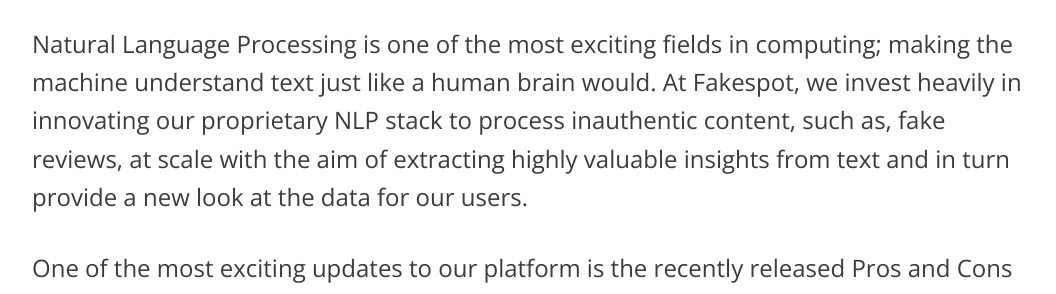
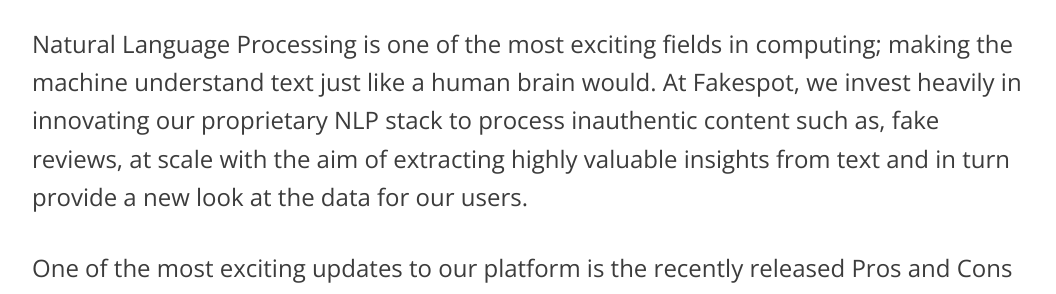
Before and after one commit to saouddk/saouddk.github.io, a Jekyll site: the page built from _posts/2022-06-07-fakespot-solves-nlps-most-complex-problem.markdown, in a window 1280 px wide and 900 px high, scrolled down 445 px. Shown: the part 233-527 px from the top of the window, without its empty margins (113-1169 px from the left). Built offline with Jekyll 4.4.1, drawn with Linux system fonts in a browser that asks for light colours; some of the changed text lies outside the part shown.

Commit message:
Changes.

```diff
--- a/_posts/2022-06-07-fakespot-solves-nlps-most-complex-problem.markdown
+++ b/_posts/2022-06-07-fakespot-solves-nlps-most-complex-problem.markdown
@@ -8,11 +8,11 @@
 permalink: /:year/:month/:day/fakespot-solves-nlps-most-complex-problem
 author: Saoud Khalifah # Add name author (optional)
 ---
-Natural Language Processing is one of the most exciting fields in computing; making the machine understand text just like a human brain would. At Fakespot, we invest heavily in innovating our proprietary NLP stack to process inauthentic content, such as, fake reviews, at scale with the aim of extracting highly valuable insights from text and in turn provide a new look at the data for our users.
+Natural Language Processing is one of the most exciting fields in computing; making the machine understand text just like a human brain would. At Fakespot, we invest heavily in innovating our proprietary NLP stack to process inauthentic content such as, fake reviews, at scale with the aim of extracting highly valuable insights from text and in turn provide a new look at the data for our users.
 
 One of the most exciting updates to our platform is the recently released Pros and Cons model which essentially replaces the need for reading reviews! The model is a generative transformer model that "writes" or "composes" its own reviews of the positives and negatives of a product at the level of the GPT derived models we hear about in the press quite often. It has been trained on billions of data points with the model itself utilizing 5 different models under the hood with a really interesting but complex architecture and pipeline.
 
 The Pros/Cons product is now fully rolled out on our Amazon.com Analysis Reports on Fakespot.com with further expansion across different websites coming very soon (including the mobile apps). Check out the Loom demo video of me demonstrating it below:
 <div style="position: relative; padding-bottom: 62.5%; height: 0;"><iframe src="https://www.loom.com/embed/103e3445afc54e91b94ef64a0855f491" frameborder="0" webkitallowfullscreen mozallowfullscreen allowfullscreen style="position: absolute; top: 0; left: 0; width: 100%; height: 100%;"></iframe></div>
 
-Businesses and companies that are interested in trying our Pros/Cons feature can also reach out to us via [Fakespot Trust AI Page](https://fakespot.com/trustai) where a member from our business development team will show case how this model can revolutionize the way your business processes text today. The use cases go beyond reviews. You can also try out our Pros/Cons api on RapidAPI today: [RapidAPI Pros/Cons Page](https://rapidapi.com/fakespot-fakespot-default/api/pros-and-cons/)
+Businesses and companies that are interested in trying our Pros/Cons feature can also reach out to us via [Fakespot Trust AI Page](https://fakespot.com/trustai) where a member from our business development team will show case how this model can revolutionize the way your business processes text today. The use cases go beyond reviews. You can also try out our Pros/Cons API on RapidAPI today: [RapidAPI Pros/Cons Page](https://rapidapi.com/fakespot-fakespot-default/api/pros-and-cons/)
```
